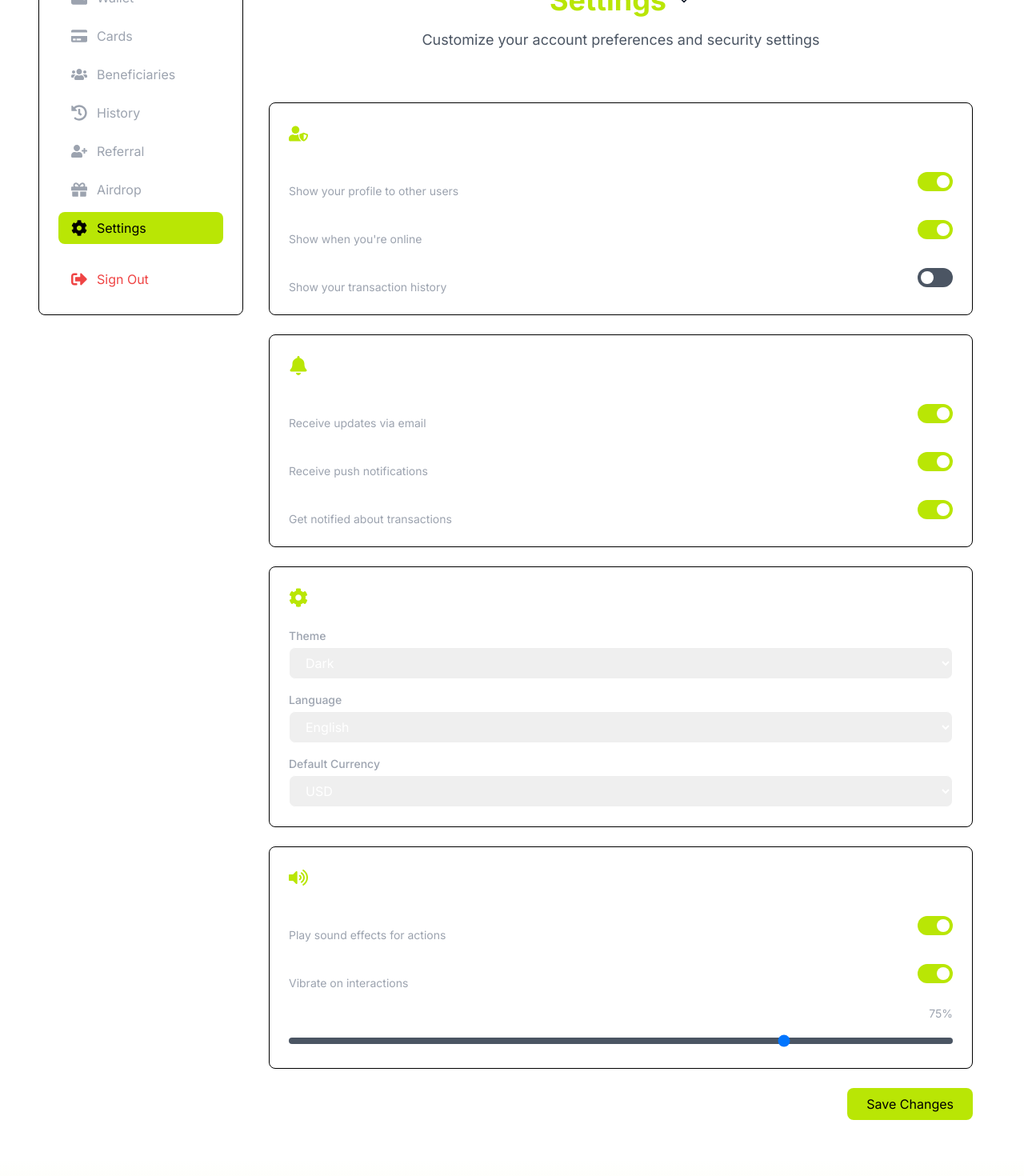
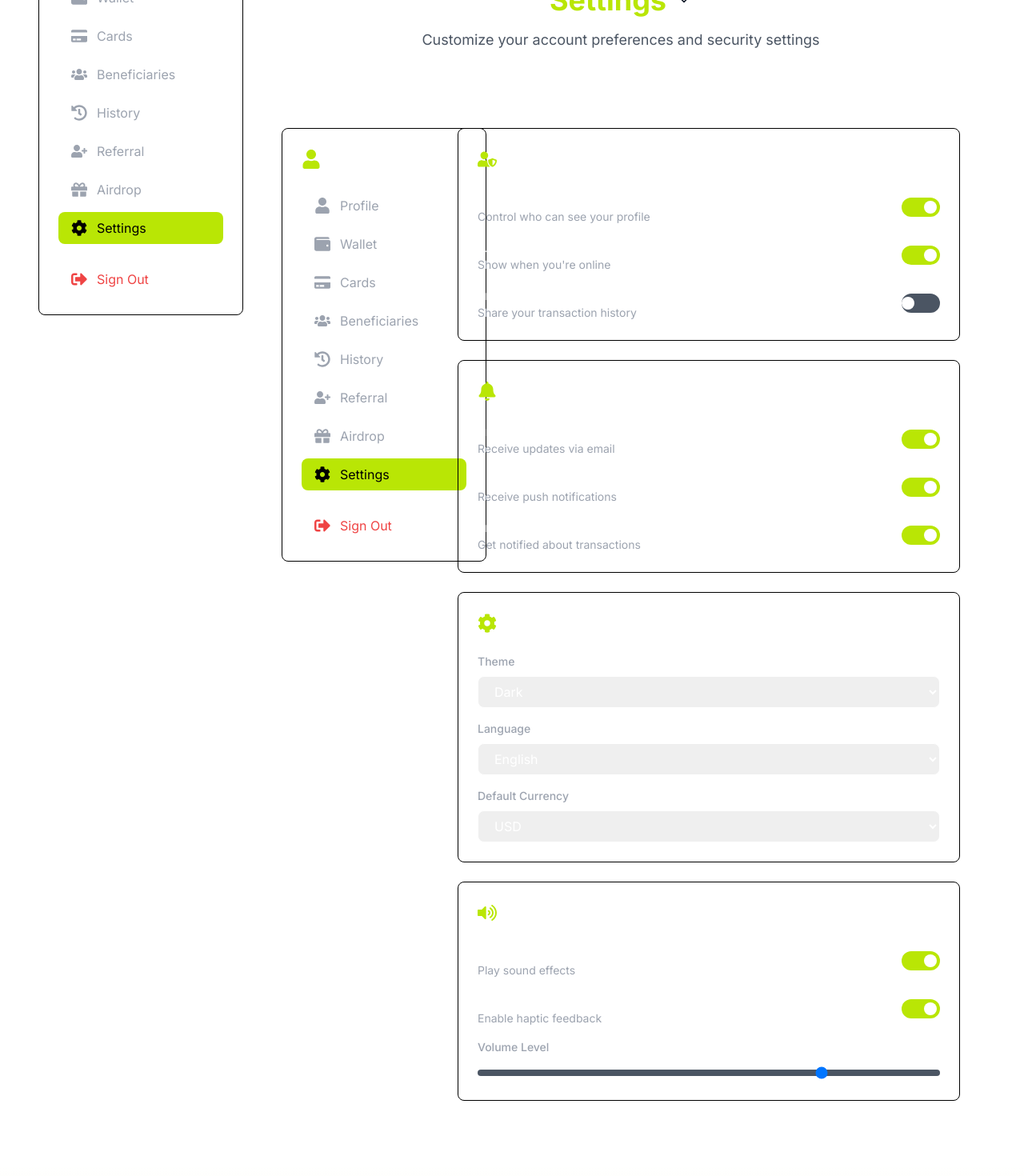
Before and after one commit to w3-surfer/credible-finance, a Next.js app: page /account/settings in a window 1280 px wide. Shown: the part 180-1650 px from the top of the page at 80% size. Built offline with nearby package versions, Linux system fonts and the light colour scheme.

Commit message:
style: align account menu layout in cards, history, airdrop and settings pages

```diff
--- a/src/app/account/settings/page.tsx
+++ b/src/app/account/settings/page.tsx
@@ -4,6 +4,7 @@ import { useState } from 'react';
 import { motion } from 'framer-motion';
 import { FaUserShield, FaBell, FaCog, FaVolumeUp } from 'react-icons/fa';
 import { Layout } from '@/components/Layout';
+import { AccountMenu } from '@/components/dashboard';
 
 interface Settings {
   privacy: {
@@ -87,8 +88,15 @@ export default function Settings() {
       title="Settings"
       subtitle="Customize your account preferences and security settings"
     >
-      <div className="container mx-auto px-4">
-        <div className="grid grid-cols-1 gap-6">
+      <div className="max-w-7xl mx-auto px-4 sm:px-6 lg:px-8 py-8">
+        <div className="grid grid-cols-1 md:grid-cols-4 gap-8">
+          {/* Menu Lateral */}
+          <div className="md:col-span-1">
+            <AccountMenu />
+          </div>
+          {/* Conteúdo Principal */}
+          <div className="md:col-span-3">
+            <div className="space-y-6">
               {/* Privacy Settings */}
               <motion.div
                 initial={{ opacity: 0, y: 20 }}
@@ -97,24 +105,28 @@ export default function Settings() {
               >
                 <div className="flex items-center space-x-3 mb-6">
                   <FaUserShield className="w-6 h-6 text-[#B9E605]" />
-              <h2 className="text-xl font-bold text-white">Privacy</h2>
+                  <h2 className="text-xl font-bold text-white">Privacy Settings</h2>
                 </div>
 
                 <div className="space-y-4">
                   <div className="flex items-center justify-between">
                     <div>
-                  <h3 className="text-white font-medium">Profile Visibility</h3>
-                  <p className="text-sm text-gray-400">Show your profile to other users</p>
+                      <div className="text-white font-medium">Profile Visibility</div>
+                      <div className="text-sm text-gray-400">Control who can see your profile</div>
                     </div>
                     <button
                       onClick={() => handleToggle('privacy', 'profileVisibility')}
-                  className={`relative inline-flex h-6 w-11 items-center rounded-full transition-colors ${
-                    settings.privacy.profileVisibility ? 'bg-[#B9E605]' : 'bg-gray-600'
+                      className={`w-12 h-6 rounded-full transition-colors ${
+                        settings.privacy.profileVisibility
+                          ? 'bg-[#B9E605]'
+                          : 'bg-gray-600'
                       }`}
                     >
-                  <span
-                    className={`inline-block h-4 w-4 transform rounded-full bg-white transition-transform ${
-                      settings.privacy.profileVisibility ? 'translate-x-6' : 'translate-x-1'
+                      <div
+                        className={`w-4 h-4 bg-white rounded-full transition-transform ${
+                          settings.privacy.profileVisibility
+                            ? 'translate-x-7'
+                            : 'translate-x-0'
                         }`}
                       />
                     </button>
@@ -122,18 +134,22 @@ export default function Settings() {
 
                   <div className="flex items-center justify-between">
                     <div>
-                  <h3 className="text-white font-medium">Activity Status</h3>
-                  <p className="text-sm text-gray-400">Show when you're online</p>
+                      <div className="text-white font-medium">Activity Status</div>
+                      <div className="text-sm text-gray-400">Show when you're online</div>
                     </div>
                     <button
                       onClick={() => handleToggle('privacy', 'activityStatus')}
-                  className={`relative inline-flex h-6 w-11 items-center rounded-full transition-colors ${
-                    settings.privacy.activityStatus ? 'bg-[#B9E605]' : 'bg-gray-600'
+                      className={`w-12 h-6 rounded-full transition-colors ${
+                        settings.privacy.activityStatus
+                          ? 'bg-[#B9E605]'
+                          : 'bg-gray-600'
                       }`}
                     >
-                  <span
-                    className={`inline-block h-4 w-4 transform rounded-full bg-white transition-transform ${
-                      settings.privacy.activityStatus ? 'translate-x-6' : 'translate-x-1'
+                      <div
+                        className={`w-4 h-4 bg-white rounded-full transition-transform ${
+                          settings.privacy.activityStatus
+                            ? 'translate-x-7'
+                            : 'translate-x-0'
                         }`}
                       />
                     </button>
@@ -141,18 +157,22 @@ export default function Settings() {
 
                   <div className="flex items-center justify-between">
                     <div>
-                  <h3 className="text-white font-medium">Transaction History</h3>
-                  <p className="text-sm text-gray-400">Show your transaction history</p>
+                      <div className="text-white font-medium">Transaction History</div>
+                      <div className="text-sm text-gray-400">Share your transaction history</div>
                     </div>
                     <button
                       onClick={() => handleToggle('privacy', 'transactionHistory')}
-                  className={`relative inline-flex h-6 w-11 items-center rounded-full transition-colors ${
-                    settings.privacy.transactionHistory ? 'bg-[#B9E605]' : 'bg-gray-600'
+                      className={`w-12 h-6 rounded-full transition-colors ${
+                        settings.privacy.transactionHistory
+                          ? 'bg-[#B9E605]'
+                          : 'bg-gray-600'
                       }`}
                     >
-                  <span
-                    className={`inline-block h-4 w-4 transform rounded-full bg-white transition-transform ${
-                      settings.privacy.transactionHistory ? 'translate-x-6' : 'translate-x-1'
+                      <div
+                        className={`w-4 h-4 bg-white rounded-full transition-transform ${
+                          settings.privacy.transactionHistory
+                            ? 'translate-x-7'
+                            : 'translate-x-0'
                         }`}
                       />
                     </button>
@@ -169,24 +189,28 @@ export default function Settings() {
               >
                 <div className="flex items-center space-x-3 mb-6">
                   <FaBell className="w-6 h-6 text-[#B9E605]" />
-              <h2 className="text-xl font-bold text-white">Notifications</h2>
+                  <h2 className="text-xl font-bold text-white">Notification Settings</h2>
                 </div>
 
                 <div className="space-y-4">
                   <div className="flex items-center justify-between">
                     <div>
-                  <h3 className="text-white font-medium">Email Notifications</h3>
-                  <p className="text-sm text-gray-400">Receive updates via email</p>
+                      <div className="text-white font-medium">Email Notifications</div>
+                      <div className="text-sm text-gray-400">Receive updates via email</div>
                     </div>
                     <button
                       onClick={() => handleToggle('notifications', 'emailNotifications')}
-                  className={`relative inline-flex h-6 w-11 items-center rounded-full transition-colors ${
-                    settings.notifications.emailNotifications ? 'bg-[#B9E605]' : 'bg-gray-600'
+                      className={`w-12 h-6 rounded-full transition-colors ${
+                        settings.notifications.emailNotifications
+                          ? 'bg-[#B9E605]'
+                          : 'bg-gray-600'
                       }`}
                     >
-                  <span
-                    className={`inline-block h-4 w-4 transform rounded-full bg-white transition-transform ${
-                      settings.notifications.emailNotifications ? 'translate-x-6' : 'translate-x-1'
+                      <div
+                        className={`w-4 h-4 bg-white rounded-full transition-transform ${
+                          settings.notifications.emailNotifications
+                            ? 'translate-x-7'
+                            : 'translate-x-0'
                         }`}
                       />
                     </button>
@@ -194,18 +218,22 @@ export default function Settings() {
 
                   <div className="flex items-center justify-between">
                     <div>
-                  <h3 className="text-white font-medium">Push Notifications</h3>
-                  <p className="text-sm text-gray-400">Receive push notifications</p>
+                      <div className="text-white font-medium">Push Notifications</div>
+                      <div className="text-sm text-gray-400">Receive push notifications</div>
                     </div>
                     <button
                       onClick={() => handleToggle('notifications', 'pushNotifications')}
-                  className={`relative inline-flex h-6 w-11 items-center rounded-full transition-colors ${
-                    settings.notifications.pushNotifications ? 'bg-[#B9E605]' : 'bg-gray-600'
+                      className={`w-12 h-6 rounded-full transition-colors ${
+                        settings.notifications.pushNotifications
+                          ? 'bg-[#B9E605]'
+                          : 'bg-gray-600'
                       }`}
                     >
-                  <span
-                    className={`inline-block h-4 w-4 transform rounded-full bg-white transition-transform ${
-                      settings.notifications.pushNotifications ? 'translate-x-6' : 'translate-x-1'
+                      <div
+                        className={`w-4 h-4 bg-white rounded-full transition-transform ${
+                          settings.notifications.pushNotifications
+                            ? 'translate-x-7'
+                            : 'translate-x-0'
                         }`}
                       />
                     </button>
@@ -213,18 +241,22 @@ export default function Settings() {
 
                   <div className="flex items-center justify-between">
                     <div>
-                  <h3 className="text-white font-medium">Transaction Alerts</h3>
-                  <p className="text-sm text-gray-400">Get notified about transactions</p>
+                      <div className="text-white font-medium">Transaction Alerts</div>
+                      <div className="text-sm text-gray-400">Get notified about transactions</div>
                     </div>
                     <button
                       onClick={() => handleToggle('notifications', 'transactionAlerts')}
-                  className={`relative inline-flex h-6 w-11 items-center rounded-full transition-colors ${
-                    settings.notifications.transactionAlerts ? 'bg-[#B9E605]' : 'bg-gray-600'
+                      className={`w-12 h-6 rounded-full transition-colors ${
+                        settings.notifications.transactionAlerts
+                          ? 'bg-[#B9E605]'
+                          : 'bg-gray-600'
                       }`}
                     >
-                  <span
-                    className={`inline-block h-4 w-4 transform rounded-full bg-white transition-transform ${
-                      settings.notifications.transactionAlerts ? 'translate-x-6' : 'translate-x-1'
+                      <div
+                        className={`w-4 h-4 bg-white rounded-full transition-transform ${
+                          settings.notifications.transactionAlerts
+                            ? 'translate-x-7'
+                            : 'translate-x-0'
                         }`}
                       />
                     </button>
@@ -246,7 +278,9 @@ export default function Settings() {
 
                 <div className="space-y-4">
                   <div>
-                <label className="block text-sm font-medium text-gray-400 mb-1">Theme</label>
+                    <label className="block text-sm font-medium text-gray-400 mb-2">
+                      Theme
+                    </label>
                     <select
                       value={settings.preferences.theme}
                       onChange={(e) => handleSelect('preferences', 'theme', e.target.value)}
@@ -259,7 +293,9 @@ export default function Settings() {
                   </div>
 
                   <div>
-                <label className="block text-sm font-medium text-gray-400 mb-1">Language</label>
+                    <label className="block text-sm font-medium text-gray-400 mb-2">
+                      Language
+                    </label>
                     <select
                       value={settings.preferences.language}
                       onChange={(e) => handleSelect('preferences', 'language', e.target.value)}
@@ -268,12 +304,13 @@ export default function Settings() {
                       <option value="English">English</option>
                       <option value="Spanish">Spanish</option>
                       <option value="Portuguese">Portuguese</option>
-                  <option value="French">French</option>
                     </select>
                   </div>
 
                   <div>
-                <label className="block text-sm font-medium text-gray-400 mb-1">Default Currency</label>
+                    <label className="block text-sm font-medium text-gray-400 mb-2">
+                      Default Currency
+                    </label>
                     <select
                       value={settings.preferences.defaultCurrency}
                       onChange={(e) => handleSelect('preferences', 'defaultCurrency', e.target.value)}
@@ -282,13 +319,12 @@ export default function Settings() {
                       <option value="USD">USD</option>
                       <option value="EUR">EUR</option>
                       <option value="GBP">GBP</option>
-                  <option value="JPY">JPY</option>
                     </select>
                   </div>
                 </div>
               </motion.div>
 
-          {/* Sound & Haptics */}
+              {/* Sound Settings */}
               <motion.div
                 initial={{ opacity: 0, y: 20 }}
                 animate={{ opacity: 1, y: 0 }}
@@ -297,24 +333,28 @@ export default function Settings() {
               >
                 <div className="flex items-center space-x-3 mb-6">
                   <FaVolumeUp className="w-6 h-6 text-[#B9E605]" />
-              <h2 className="text-xl font-bold text-white">Sound & Haptics</h2>
+                  <h2 className="text-xl font-bold text-white">Sound Settings</h2>
                 </div>
 
                 <div className="space-y-4">
                   <div className="flex items-center justify-between">
                     <div>
-                  <h3 className="text-white font-medium">Sound Effects</h3>
-                  <p className="text-sm text-gray-400">Play sound effects for actions</p>
+                      <div className="text-white font-medium">Sound Effects</div>
+                      <div className="text-sm text-gray-400">Play sound effects</div>
                     </div>
                     <button
                       onClick={() => handleToggle('sound', 'soundEffects')}
-                  className={`relative inline-flex h-6 w-11 items-center rounded-full transition-colors ${
-                    settings.sound.soundEffects ? 'bg-[#B9E605]' : 'bg-gray-600'
+                      className={`w-12 h-6 rounded-full transition-colors ${
+                        settings.sound.soundEffects
+                          ? 'bg-[#B9E605]'
+                          : 'bg-gray-600'
                       }`}
                     >
-                  <span
-                    className={`inline-block h-4 w-4 transform rounded-full bg-white transition-transform ${
-                      settings.sound.soundEffects ? 'translate-x-6' : 'translate-x-1'
+                      <div
+                        className={`w-4 h-4 bg-white rounded-full transition-transform ${
+                          settings.sound.soundEffects
+                            ? 'translate-x-7'
+                            : 'translate-x-0'
                         }`}
                       />
                     </button>
@@ -322,28 +362,31 @@ export default function Settings() {
 
                   <div className="flex items-center justify-between">
                     <div>
-                  <h3 className="text-white font-medium">Haptic Feedback</h3>
-                  <p className="text-sm text-gray-400">Vibrate on interactions</p>
+                      <div className="text-white font-medium">Haptic Feedback</div>
+                      <div className="text-sm text-gray-400">Enable haptic feedback</div>
                     </div>
                     <button
                       onClick={() => handleToggle('sound', 'hapticFeedback')}
-                  className={`relative inline-flex h-6 w-11 items-center rounded-full transition-colors ${
-                    settings.sound.hapticFeedback ? 'bg-[#B9E605]' : 'bg-gray-600'
+                      className={`w-12 h-6 rounded-full transition-colors ${
+                        settings.sound.hapticFeedback
+                          ? 'bg-[#B9E605]'
+                          : 'bg-gray-600'
                       }`}
                     >
-                  <span
-                    className={`inline-block h-4 w-4 transform rounded-full bg-white transition-transform ${
-                      settings.sound.hapticFeedback ? 'translate-x-6' : 'translate-x-1'
+                      <div
+                        className={`w-4 h-4 bg-white rounded-full transition-transform ${
+                          settings.sound.hapticFeedback
+                            ? 'translate-x-7'
+                            : 'translate-x-0'
                         }`}
                       />
                     </button>
                   </div>
 
                   <div>
-                <div className="flex items-center justify-between mb-2">
-                  <h3 className="text-white font-medium">Volume Level</h3>
-                  <span className="text-sm text-gray-400">{settings.sound.volumeLevel}%</span>
-                </div>
+                    <label className="block text-sm font-medium text-gray-400 mb-2">
+                      Volume Level
+                    </label>
                     <input
                       type="range"
                       min="0"
@@ -356,11 +399,7 @@ export default function Settings() {
                 </div>
               </motion.div>
             </div>
-
-        <div className="mt-6 flex justify-end">
-          <button className="px-6 py-2 bg-[#B9E605] text-black rounded-lg hover:bg-[#B9E605]/90 transition-colors">
-            Save Changes
-          </button>
+          </div>
         </div>
       </div>
     </Layout>
```
Also changed, not shown: src/app/account/airdrop/page.tsx (+44 -38 lines), src/app/account/cards/page.tsx (+27 -16 lines), src/app/account/history/page.tsx (+20 -15 lines). Lines whose indentation alone changed are shown as unchanged.
